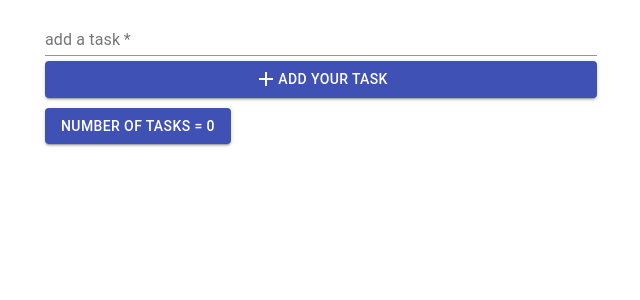
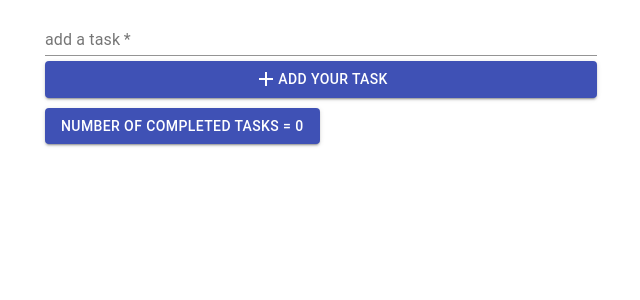
Before and after one commit to eman275/to-do-App, a React (Create React App) app: page / in a window 1280 px wide. Shown: the top 300 px of the page, without its empty margins (319-959 px from the left). Built offline with nearby package versions, Linux system fonts and the light colour scheme.

Commit message:
iplemet  number of  completed tasks

```diff
--- a/src/components/Todos/Todos.tsx
+++ b/src/components/Todos/Todos.tsx
@@ -17,6 +17,8 @@ const Todos = () => {
     setTimeout(() => setDragging(false), 200);
   };
 
+  const counter = todos.filter(item => item.completed === true).length;
+
   return (
     <>
      <Container maxWidth="sm" className="Container">
@@ -26,7 +28,7 @@ const Todos = () => {
             style={{ marginTop: 10 }}
             type="submit"
           >
-            number of tasks = {todos.length}
+            number of  completed tasks = {counter}
           </Button>
         </Container>
       <DragDropContext
```
Also changed, not shown: src/types.d.ts (+11 -1 lines).
